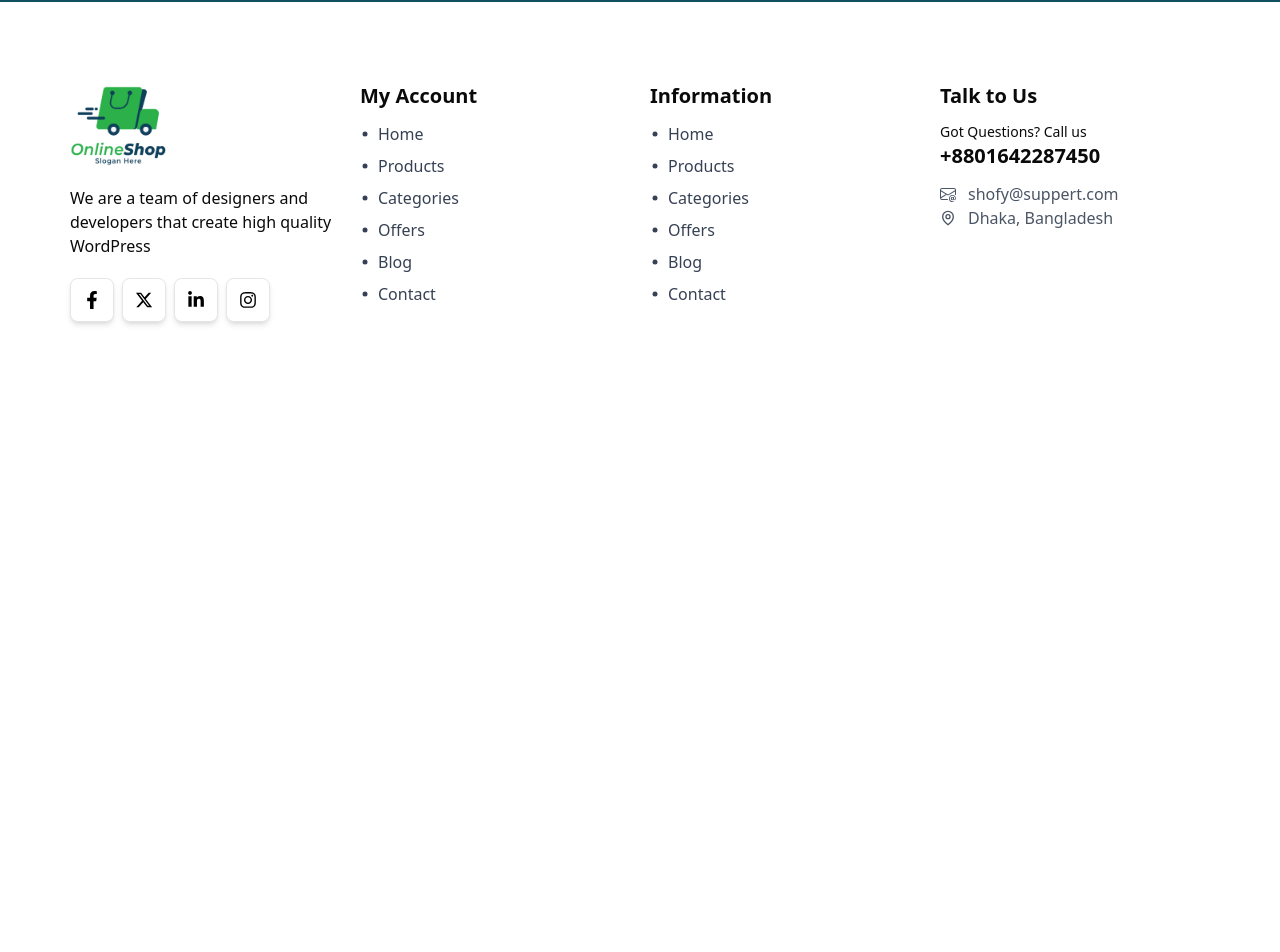
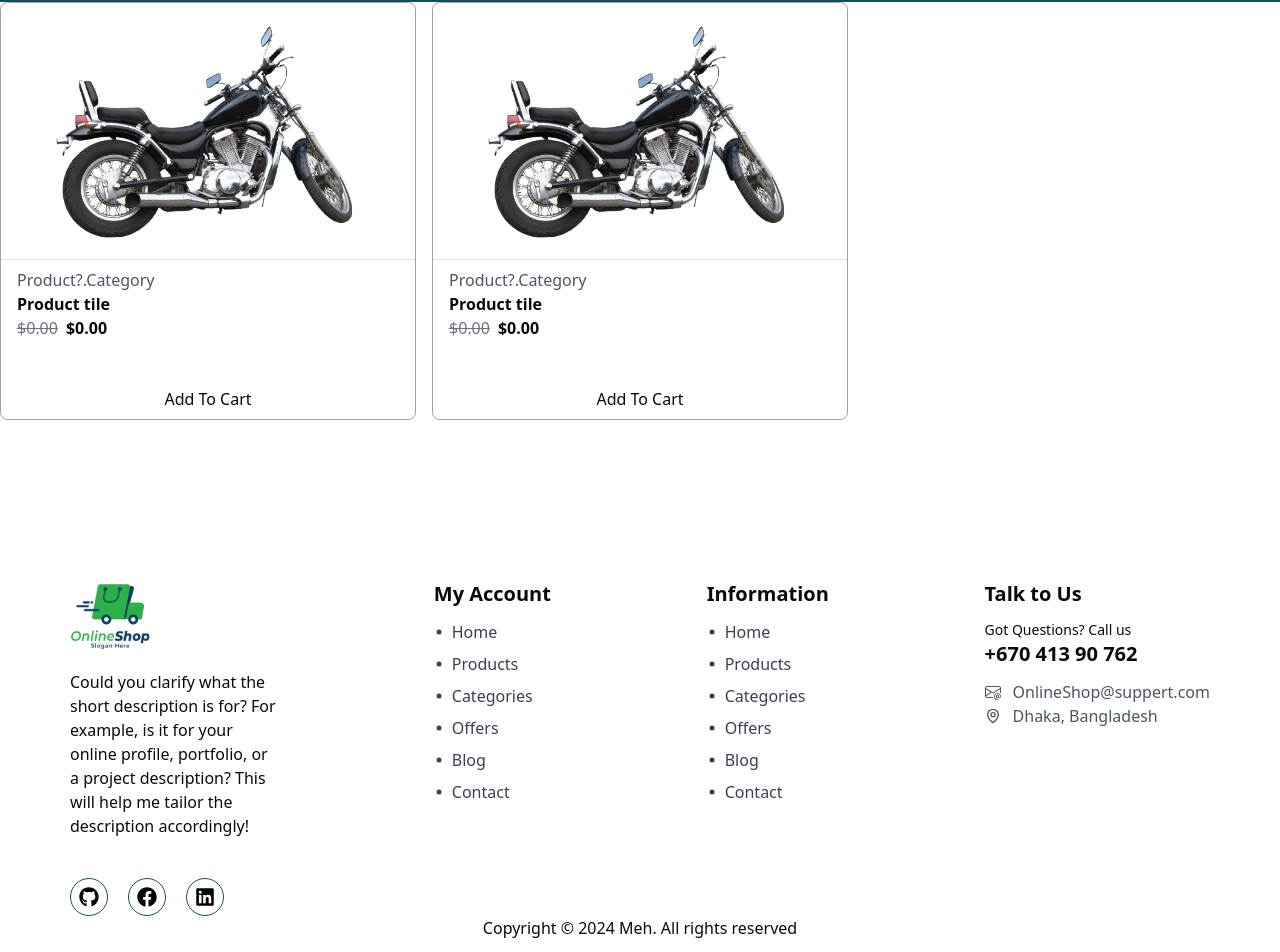
Before and after one commit to Mehebul02/Bike-Store-client, a React (Vite) app: page / in a window 1280 px wide. Shown: the part 738-1690 px from the top of the page. Before the commit the page ends 1140 px from the top, so only its background shows below. Built offline with nearby package versions, Linux system fonts and the light colour scheme; no server answers.

Commit message:
Route create the successfully

```diff
--- a/src/App.tsx
+++ b/src/App.tsx
@@ -1,20 +1,15 @@
-import Banner from "./components/Banner/Banner";
-import Header from "./components/header/Header";
-import Footer from "./components/ui/footer/Footer";
+
+import MainLayout from "./components/layout/MainLayout";
 import { useGetAllProductQuery } from "./redux/features/product/productApi"
 
 function App() {
-
 
   const {data} = useGetAllProductQuery(undefined)
   console.log(data);
 
   return (
     <div className=" h-screen">
-
-   <Header/>
-   <Banner/>
-   <Footer/>
+     <MainLayout/>
     </div>
   )
 }
--- /dev/null
+++ b/src/components/layout/Home.tsx
@@ -0,0 +1,16 @@
+import Banner from "../Banner/Banner";
+import Header from "../header/Header";
+import ProductCard from "../products/ProductCard";
+
+const Home = () => {
+    return (
+        <div>
+
+            <Banner />
+            <ProductCard />
+
+        </div>
+    );
+};
+
+export default Home;
--- /dev/null
+++ b/src/components/layout/MainLayout.tsx
@@ -0,0 +1,16 @@
+import { Outlet } from "react-router-dom";
+import Footer from "../ui/footer/Footer";
+import Home from "./Home";
+import Header from "../header/Header";
+
+const MainLayout = () => {
+    return (
+        <div>
+          <Header/>
+          <Outlet/>
+            <Footer />
+        </div>
+    );
+};
+
+export default MainLayout;
--- /dev/null
+++ b/src/components/products/PriceFormate.tsx
@@ -0,0 +1,24 @@
+import { twMerge } from "tailwind-merge";
+
+type Props = {
+  amount: number;
+  className?: string;
+};
+
+
+const PriceFormat = ({ amount, className }: Props) => {
+    const formattedPrice = (amount || 0).toLocaleString('en-US', {
+        style: 'currency',
+        currency: 'USD',
+        minimumFractionDigits: 2,
+      });
+
+
+  return (
+    <div>
+      <span className={twMerge('font-medium', className)}>{formattedPrice}</span>
+    </div>
+  );
+};
+
+export default PriceFormat;
--- /dev/null
+++ b/src/components/products/ProductCard.tsx
@@ -0,0 +1,63 @@
+
+import bg from '../../assets/images/banner/bg1.png'
+import ProductPrice from "./ProductPrice";
+
+const ProductCard = () => {
+    return (
+
+        <div className='grid grid-cols-1 md:grid-cols-2 lg:grid-cols-3 gap-4'>
+            <div className="border border-gray-400 hover:shadow-lg hover:shadow-black/30 duration-200 rounded-md overflow-hidden group relative">
+            {/* images  */}
+            {/* <Link to={{
+                pathname:`/products/${product?.id}`,
+                query:{id:product?.id}
+            }}> <img  src={product.images[0]} alt="productImage" width={500} height={500} priority={true} className="w-full h-64 object-contain hover:scale-110 duration-300"></img> </Lin> */}
+           <img  src={bg} alt="productImage" width={500} height={500}  className="w-full h-64 object-contain hover:scale-110 duration-300"></img>
+           {/* sidebar  */}
+           {/* <Sideba product ={bg}/> */}
+            <p className="absolute top-2 right-2 bg-logoColor text-white px-3 py-1 text-xs rounded-md">
+                {/* {product?.discountPercentage} */}
+                77$
+                </p>
+
+            {/* description  */}
+            <div className="border-t border-gray-200  py-2 px-4 flex flex-col justify-between h-40 font-jost">
+            <div>
+            <p className="text-md capitalize text-gray-600">product?.category</p>
+            <h2 className="text-md font-semibold">Product tile</h2>
+            <ProductPrice product={"5cxxcv"}/>
+            </div>
+            {/* <AddToCartButton product={product}/> */}
+            <button>Add To Cart</button>
+            </div>
+        </div>
+            <div className="border border-gray-400 hover:shadow-lg hover:shadow-black/30 duration-200 rounded-md overflow-hidden group relative">
+            {/* images  */}
+            {/* <Link to={{
+                pathname:`/products/${product?.id}`,
+                query:{id:product?.id}
+            }}> <img  src={product.images[0]} alt="productImage" width={500} height={500} priority={true} className="w-full h-64 object-contain hover:scale-110 duration-300"></img> </Lin> */}
+           <img  src={bg} alt="productImage" width={500} height={500}  className="w-full h-64 object-contain hover:scale-110 duration-300"></img>
+           {/* sidebar  */}
+           {/* <Sideba product ={bg}/> */}
+            <p className="absolute top-2 right-2 bg-logoColor text-white px-3 py-1 text-xs rounded-md">
+                {/* {product?.discountPercentage} */}
+                77$
+                </p>
+
+            {/* description  */}
+            <div className="border-t border-gray-200  py-2 px-4 flex flex-col justify-between h-40 font-jost">
+            <div>
+            <p className="text-md capitalize text-gray-600">product?.category</p>
+            <h2 className="text-md font-semibold">Product tile</h2>
+            <ProductPrice product={"5cxxcv"}/>
+            </div>
+            {/* <AddToCartButton product={product}/> */}
+            <button>Add To Cart</button>
+            </div>
+        </div>
+        </div>
+    );
+};
+
+export default ProductCard;
--- /dev/null
+++ b/src/components/products/ProductPrice.tsx
@@ -0,0 +1,30 @@
+
+import { useSelector } from "react-redux";
+// import { Product, StateType } from "../../type";
+import {IProduct,StateType } from "../../../types/product"
+import PriceFormate from "./PriceFormate";
+import { useEffect, useState } from "react";
+
+const ProductPrice = ({ product }: { product: IProduct }) => {
+
+    // const { cart } = useSelector((state: StateType) => state?.onlineShop);
+    const [existingProduct, SetExistingProduct] = useState<IProduct | null>(null);
+    // useEffect(() => {
+    //     const availableProduct = cart?.find((item) => item?.id === product?.id)
+    //     if (availableProduct) {
+    //         SetExistingProduct(availableProduct)
+    //     }
+    // }, [cart, product])
+
+    const regularPrice = product?.price;
+    const discountPrice = product?.price + product?.discountPercentage / 100;
+    return (
+        <div className="flex items-center gap-2">
+
+            <PriceFormate className="text-gray-500 line-through font-normal" amount={existingProduct ? discountPrice * existingProduct?.quantity! : discountPrice} />
+            <PriceFormate className="font-semibold text-logoColor" amount={existingProduct ? regularPrice * existingProduct?.quantity! : regularPrice} />
+        </div>
+    );
+};
+
+export default ProductPrice;
--- /dev/null
+++ b/src/components/shared/SocialLinks.tsx
@@ -0,0 +1,21 @@
+
+import { FaFacebook, FaGithub, FaLinkedin } from "react-icons/fa";
+import { Link } from "react-router-dom";
+import { twMerge } from "tailwind-merge";
+
+const SocialLinks = ({className,}:{className?:string;}) => {
+    const linksData=[
+        {icon:<FaGithub/>, href:'https://github.com/Mehebul02'},
+        {icon:<FaFacebook/>, href:'https://www.facebook.com/alif.islam.212'},
+        {icon:<FaLinkedin/>, href:'https://www.facebook.com/alif.islam.212'}
+    ]
+    return (
+        <div className="text-xl text-white/50 flex items-center gap-5 pt-5">
+            {linksData?.map((item,index)=>(
+                <Link key={index} to={item.href} target="_blank" className={twMerge("bg-themeWhite text-black border border-white/200 inline-flex p-2 rounded-full hover:text-sky-600 hover:border-sky-300 duration-300 cursor-pointer",className)}>{item.icon}  </Link>
+            ))}
+        </div>
+    );
+};
+
+export default SocialLinks;
--- a/src/components/ui/footer/Footer.tsx
+++ b/src/components/ui/footer/Footer.tsx
@@ -1,6 +1,6 @@
 import { Link } from "react-router-dom";
 import Container from "../../shared/Container"
-import SocialLink from "../../shared/SocialLink"
+import SocialLinks from "../../shared/SocialLinks"
 import Title from "../../shared/Title"
 import logo from '../../../assets/images/logo/logo.webp'
 import {navigation} from '../../../constant/index'
@@ -10,20 +10,36 @@ import { GrLocation } from "react-icons/gr";
 
 const Footer = () => {
     return (
-        <div className="bg-lightBg py-10 lg:py-20">
-        <Container className="grid grid-cols-1 md:grid-cols-2 lg:grid-cols-4 gap-5">
-          <div className="flex flex-col items-start gap-y-5">
+        <div className="bg-lightBg py-10 lg:py-20  pb-16  mt-20">
+
+<Container className="flex flex-col lg:flex-row justify-between gap-6 " >
+        <div className="flex flex-col items-start gap-y-5 w-52">
           <Link to={"/"}>
-              <img src={logo} alt="logo"className="w-24" />
+            <img src={logo} alt="logo" className="w-20" />
           </Link>
-            <p>
-              We are a team of designers and developers that create high quality
-              WordPress
+          <p className="">
+            Could you clarify what the short description is   for? For example, is it for your online   profile, portfolio, or a project description? This will help me tailor the description accordingly!
           </p>
-            <SocialLink />
+          {/* <SocialLink/> */}
+          <SocialLinks className="bg-themeWhite text-black border-[#115061]  inline-flex p-2 rounded-full hover:text-sky-600 hover:border-sky-300 duration-300 cursor-pointer"/>
         </div>
         <div>
           <Title>My Account</Title>
+          <div className="mt-3 flex flex-col gap-y-2">
+            {navigation?.map((item) => (
+              <Link
+                key={item?.title}
+                to={item?.href}
+                className="flex items-center gap-x-2  text-gray-700 hover:text-themeColor duration-200 font-medium"
+              >
+                <GoDotFill size={10} />
+                {item?.title}
+              </Link>
+            ))}
+          </div>
+        </div>
+        <div>
+          <Title>Information</Title>
           <div className="mt-3 flex flex-col gap-y-2">
             {navigation?.map((item) => (
               <Link
@@ -38,38 +54,25 @@ const Footer = () => {
           </div>
         </div>
         <div>
-            <Title>Information</Title>
-            <div className="mt-3 flex flex-col gap-y-2">
-              {navigation?.map((item) => (
-                <Link
-                  key={item?.title}
-                  to={item?.href}
-                  className="flex items-center gap-x-2 text-gray-700 hover:text-[#115061] duration-200 font-medium"
-                >
-                  <GoDotFill size={10} />
-                  {item?.title}
-                </Link>
-              ))}
-            </div>
-          </div>
-          <div>
           <Title>Talk to Us</Title>
-            <div className="mt-3">
-              <div>
-                <p className="text-sm">Got Questions? Call us</p>
-                <Title>+8801642287450</Title>
+          <div className="mt-3 ">
+            <div className="">
+              <p className="text-sm gap-y-4">Got Questions? Call us</p>
+              <Title>+670 413 90 762</Title>
             </div>
             <div className="mt-3">
-                <p className="text-base flex items-center gap-x-3 text-gray-600">
-                  <BsEnvelopeAt /> shofy@suppert.com
+              <p className="text-base flex items-center gap-x-3 gap-2 text-gray-600">
+                <BsEnvelopeAt /> OnlineShop@suppert.com
               </p>
-                <p className="text-base flex items-center gap-x-3 text-gray-600">
+              <p className="text-base flex items-center gap-x-3 gap-2 text-gray-600">
                 <GrLocation /> Dhaka, Bangladesh
               </p>
             </div>
           </div>
         </div>
       </Container>
+        <h1 className="text-center">Copyright © 2024 Meh. All rights reserved</h1>
+
     </div>
     );
 };
--- /dev/null
+++ b/src/pages/products/Products.tsx
@@ -0,0 +1,9 @@
+const Products = () => {
+    return (
+        <div>
+            <h1>Product Page</h1>
+        </div>
+    );
+};
+
+export default Products;
--- /dev/null
+++ b/types/product.ts
@@ -0,0 +1,33 @@
+export interface IProduct {
+    id: number;
+    title: string;
+    description: string;
+    category: string;
+    price: number;
+    discountPercentage: number;
+    rating: number;
+    stock: number;
+    tags: string[];
+    brand: string;
+    sku: string;
+    weight: number;
+    // dimensions: Dimensions;
+    warrantyInformation: string;
+    shippingInformation: string;
+    availabilityStatus: string;
+    // reviews: Review[];
+    returnPolicy: string;
+    minimumOrderQuantity: number;
+    // meta: Meta;
+    images: string[];
+    thumbnail: string;
+    quantity?:number
+  }
+
+  export interface StateType{
+    onlineShop:{
+      cart:IProduct[];
+      favorite:IProduct[];
+      userInfo:any
+    }
+  }
```
Also changed, not shown: src/routes/routes.tsx (+15 -1 lines). Lines whose indentation alone changed are shown as unchanged.
